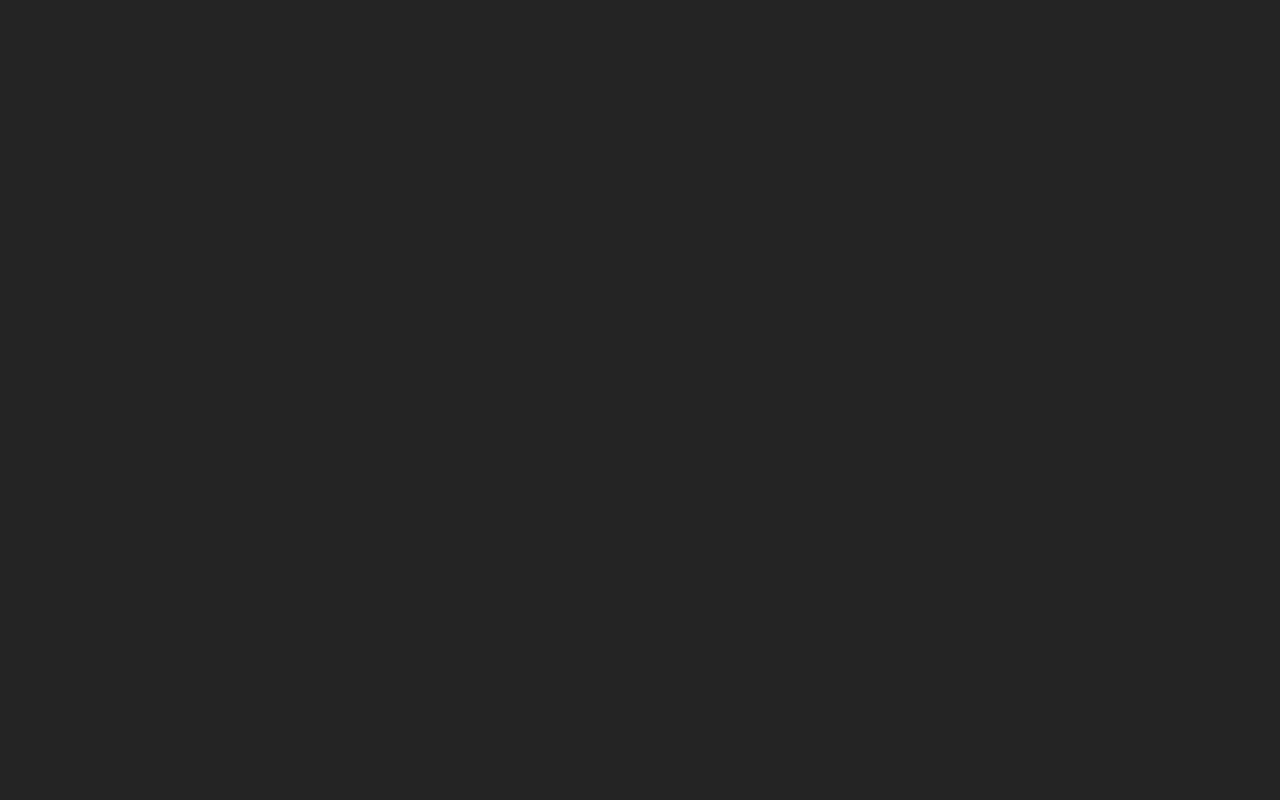
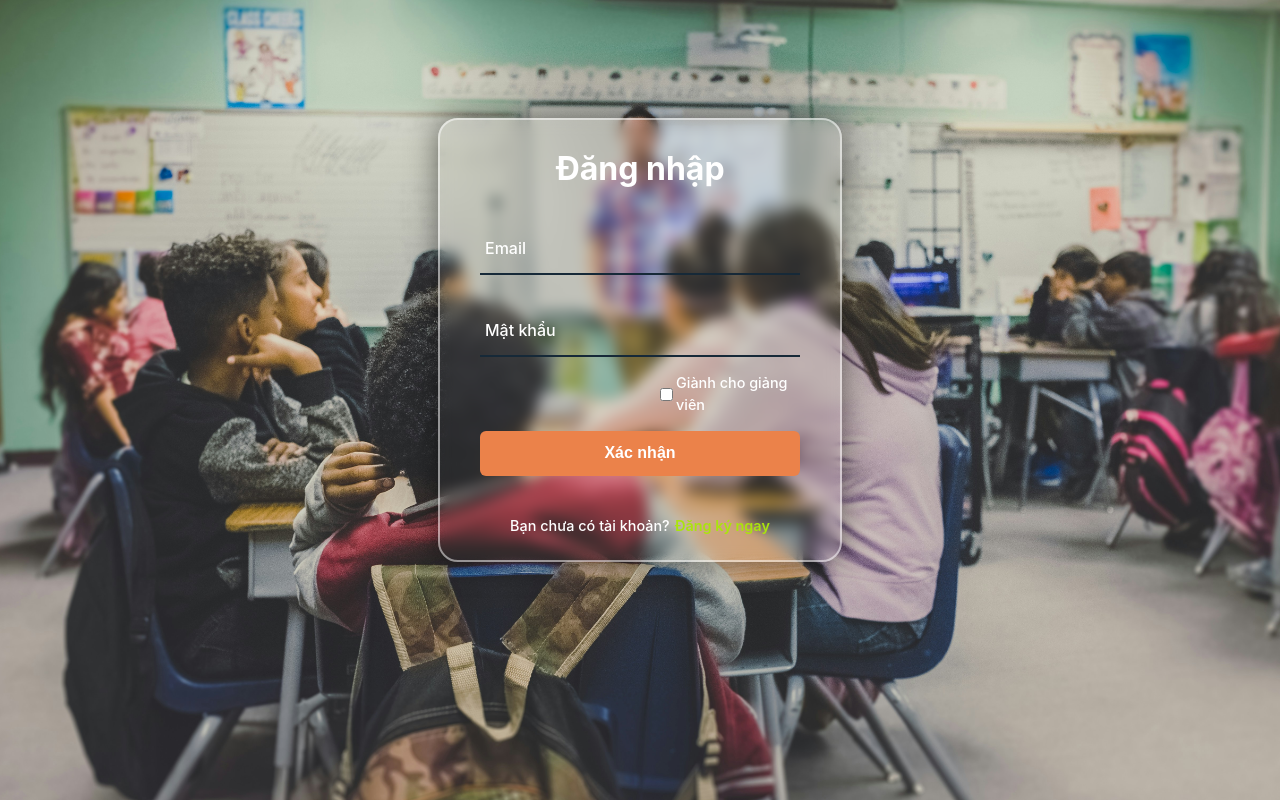
Before and after one commit to ThanhNhut79/ToeicSchool_Client, a React (Vite) app: page /login in a window 1280 px wide. Before the commit this address had no page. Built offline with nearby package versions, Linux system fonts and the light colour scheme.

Commit message:
Add login-form

```diff
--- a/src/App.jsx
+++ b/src/App.jsx
@@ -9,6 +9,7 @@ import Dashboard from "./Pages/Dashboard/DashboardCourse";
 import Course from "./Pages/Course/Course";
 import Cart from "./Pages/Cart/Cart";
 import { CartProvider } from "./Context/CartContext";
+import Login from "./Pages/Login/Login";
 
 function App() {
   return (
@@ -24,6 +25,7 @@ function App() {
           </Route>
 
           <Route>
+            <Route path="/login" element={<Login />} />
             <Route path="/register" element={<Register />} />
             <Route path="/Dashboard-Courses" element={<Dashboard />} />
           </Route>
--- /dev/null
+++ b/src/Pages/Login/Login.css
@@ -0,0 +1,128 @@
+.login-page {
+  background: url("/src/images/login_background.jpg") no-repeat;
+  background-color: white;
+  background-size: cover;
+  background-position: center;
+  height: 100vh;
+}
+.login-box {
+  width: 100%;
+  display: flex;
+  justify-content: center;
+  align-items: center;
+  height: 85vh;
+}
+.wrapper {
+  position: relative;
+  width: 400px;
+  height: 440px;
+  background: transparent;
+  border: 2px solid rgba(255, 255, 255, 0.5);
+  border-radius: 20px;
+  backdrop-filter: blur(7px);
+  box-shadow: 0 0 30px rgba(0, 0, 0, 0.5);
+  display: flex;
+  justify-content: center;
+  align-items: center;
+}
+.wrapper .form-box {
+  width: 100%;
+  padding: 40px;
+}
+.form-box h2 {
+  font-size: 2em;
+  color: #fff;
+  text-align: center;
+  font-weight: 700;
+}
+.admin-check {
+  font-size: 0.9em;
+  color: #fff;
+  font-weight: 500;
+  display: flex;
+  align-items: center;
+  margin: -15px 0 15px;
+  padding-left: 55%;
+}
+.admin-check input {
+  accent-color: rgb(239, 111, 6);
+  margin-right: 3px;
+}
+.input-box {
+  position: relative;
+  width: 100%;
+  height: 50px;
+  border-bottom: 2px solid #162938;
+  margin: 30px 0;
+}
+.input-box label {
+  position: absolute;
+  top: 50%;
+  left: 5px;
+  transform: translateY(-50%);
+  font-size: 1em;
+  color: #fff;
+  font-weight: 500;
+  pointer-events: none;
+  transition: 0.5s;
+}
+.input-box input:focus ~ label,
+.input-box input:user-valid ~ label {
+  top: -5px;
+}
+.input-box input {
+  width: 100%;
+  height: 100%;
+  background: transparent;
+  border: none;
+  outline: none;
+  font-size: 1em;
+  color: #fff;
+  font-weight: 600;
+}
+.input-box .icon {
+  position: absolute;
+  right: 8px;
+  font-size: 1.2em;
+  color: #fff;
+  line-height: 57px;
+}
+
+.btn-login {
+  width: 100%;
+  height: 45px;
+  background: #eb824a;
+  border: none;
+  outline: none;
+  border-radius: 6px;
+  cursor: pointer;
+  font-size: 1em;
+  color: #fff;
+  font-weight: 600;
+  transition: 0.5s;
+}
+.btn-login:hover {
+  background: #162938;
+  color: #fff;
+}
+
+.login-register {
+  display: flex;
+  align-items: center;
+  justify-content: center;
+  gap: 5px;
+  font-size: 0.9em;
+  color: #fff;
+  text-align: center;
+  font-weight: 500;
+  margin: 25px 0 10px;
+}
+.login-register a {
+  color: #aae40d;
+  text-decoration: none;
+  font-weight: 600;
+  transition: 0.5s;
+}
+.login-register a:hover {
+  text-decoration: underline;
+}
--- /dev/null
+++ b/src/Pages/Login/Login.jsx
@@ -0,0 +1,107 @@
+import React, { useState } from "react";
+import { useNavigate } from "react-router-dom";
+import { Link } from "react-router-dom";
+import axios from "axios";
+import "./Login.css";
+
+const Login = () => {
+  const [email, setEmail] = useState("");
+  const [password, setPassword] = useState("");
+  const [error, setError] = useState(false);
+  const [isAdmin, setIsAdmin] = useState(false);
+  const navigate = useNavigate();
+
+  const handleLogin = async () => {
+    try {
+      let endpoint = isAdmin
+        ? "http://localhost:5000/quanly/login"
+        : "http://localhost:5000/users/login";
+
+      const response = await axios.post(endpoint, {
+        Email: email,
+        MatKhau: password,
+      });
+
+      if (response.data.success === true) {
+        if (isAdmin) {
+          const { role } = response.data;
+          switch (role) {
+            case "Admin":
+              navigate("/admin-dashboard");
+              break;
+            case "GiangVien":
+              navigate("/GiangVien-dashboard");
+              break;
+            default:
+              setError(true);
+              break;
+          }
+        } else {
+          navigate("/user-dashboard");
+        }
+      } else {
+        setError(true);
+      }
+    } catch (err) {
+      setError(true);
+    }
+  };
+
+  return (
+    <div className="login-page">
+      <div className="login-box">
+        <div className="wrapper">
+          <div className="form-box login">
+            <h2>Đăng nhập</h2>
+            <div className="input-box">
+              <span className="icon">
+                <ion-icon name="mail"></ion-icon>
+              </span>
+              <input
+                onChange={(e) => setEmail(e.target.value)}
+                type="text"
+                value={email}
+              />
+              <label>Email</label>
+            </div>
+            <div className="input-box">
+              <span className="icon">
+                <ion-icon name="lock-closed"></ion-icon>
+              </span>
+              <input
+                onChange={(e) => setPassword(e.target.value)}
+                type="password"
+                value={password}
+              />
+              <label>Mật khẩu</label>
+            </div>
+            <div className="admin-check">
+              <input
+                type="checkbox"
+                checked={isAdmin}
+                onChange={(e) => setIsAdmin(e.target.checked)}
+              />
+              <label>Giành cho giảng viên</label>
+            </div>
+            <button onClick={handleLogin} className="btn-login">
+              Xác nhận
+            </button>
+            {error && (
+              <h3 className="text-red-500 text-sm ">
+                Tài khoản hoặc mật khẩu không đúng
+              </h3>
+            )}
+            <div className="login-register">
+              <p>Bạn chưa có tài khoản? </p>
+              <Link to="/register" className="register-link">
+                Đăng ký ngay
+              </Link>
+            </div>
+          </div>
+        </div>
+      </div>
+    </div>
+  );
+};
+
+export default Login;
```
Also changed, not shown: src/images/login_background.jpg (added).
